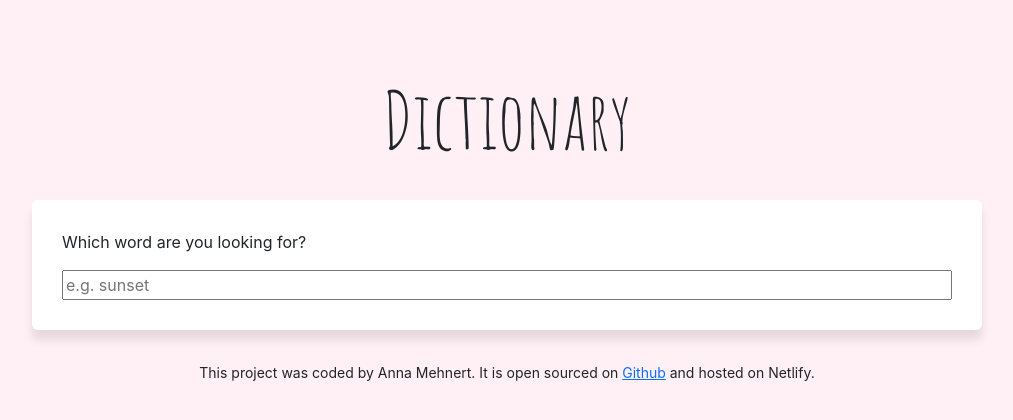
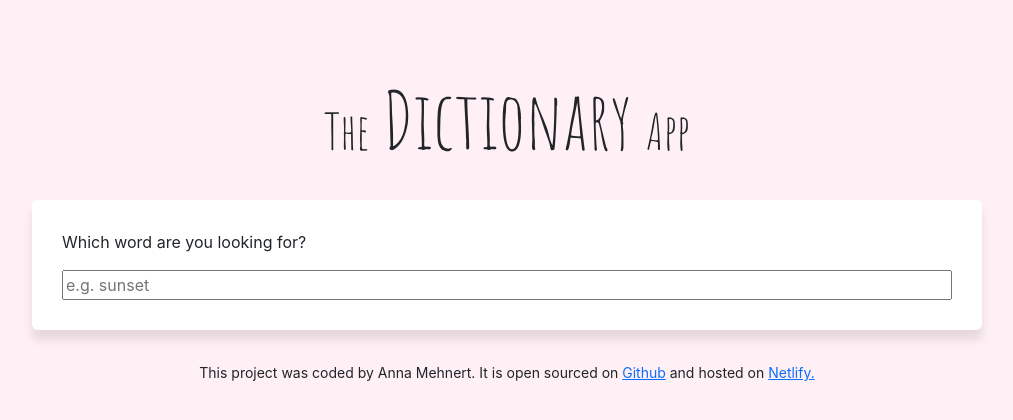
Before and after one commit to AnnaFLM/dictionary-app-react, a React (Create React App) app: page / in a window 1280 px wide. Shown: the top 420 px of the page, without its empty margins (133-1146 px from the left). Built offline with nearby package versions, Linux system fonts and the light colour scheme; a web font is replaced by a local one.

Commit message:
added styling to header

```diff
--- a/src/App.js
+++ b/src/App.js
@@ -5,7 +5,10 @@ function App() {
   return (
     <div className="App">
       <div className="Container">
-        <header className="App-header">Dictionary</header>
+        <header className="App-header">
+          <span className="Headline">The</span> Dictionary{" "}
+          <span className="Headline">App</span>
+        </header>
         <main>
           <Dictionary />
         </main>
@@ -13,7 +16,7 @@ function App() {
           <small>
             This project was coded by Anna Mehnert. It is open sourced on{" "}
             <a href="https://github.com/AnnaFLM/dictionary-app-react">Github</a>{" "}
-            and hosted on Netlify.
+            and hosted on <a href="">Netlify.</a>
           </small>
         </footer>
       </div>
```
